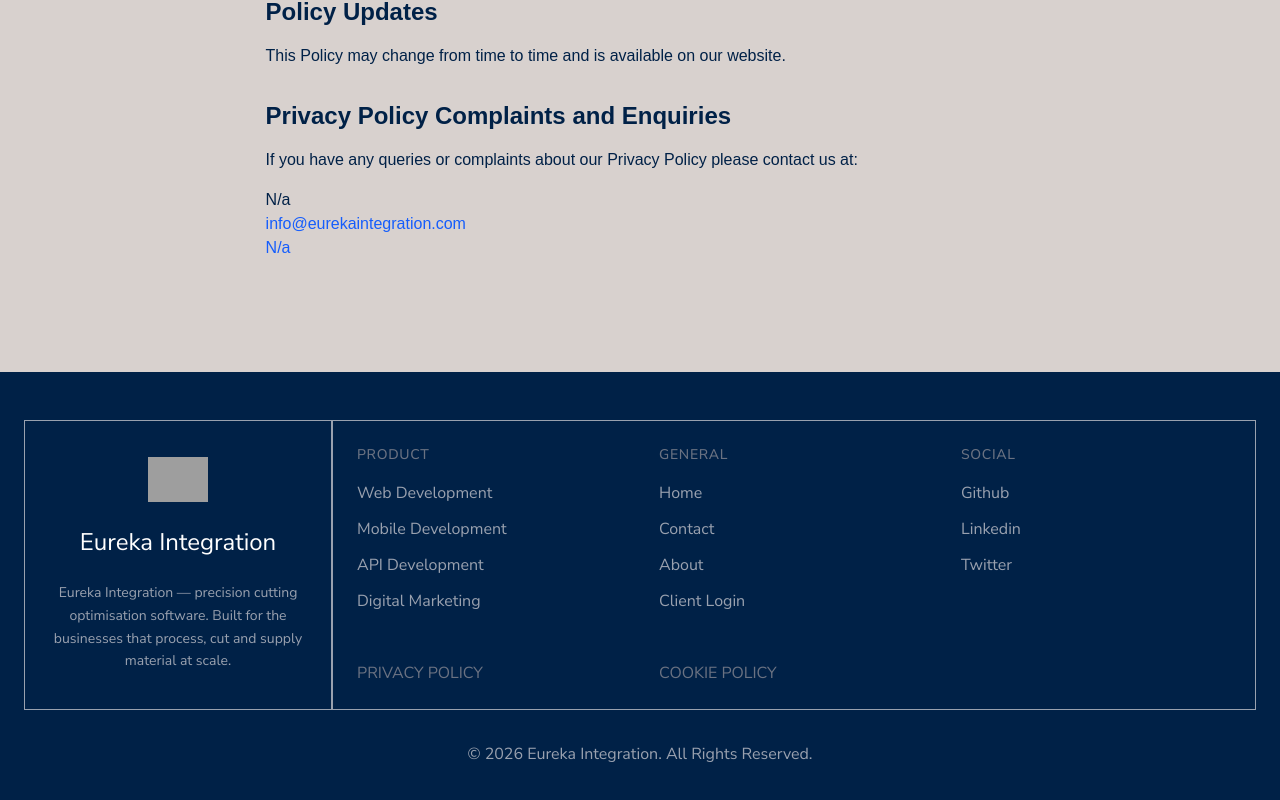
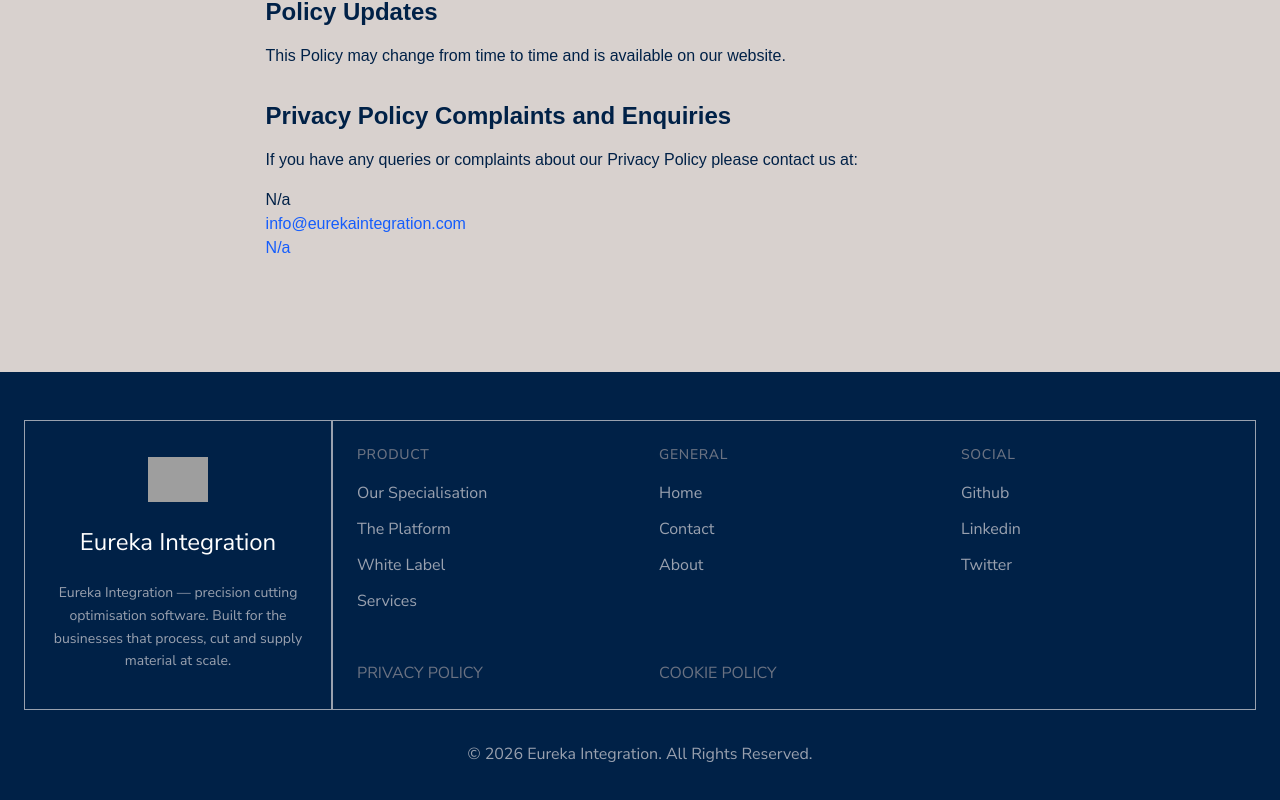
Before and after one commit to hd-marshall/eureka-integration, a Next.js app: page /privacy-policy in a window 1280 px wide. Shown: the part 2344-3144 px from the top of the page. Built offline with nearby package versions, Linux system fonts and the light colour scheme; grey boxes are pictures that could not be loaded.

Commit message:
footer links, link in the hero

```diff
--- a/src/app/components/Footer.tsx
+++ b/src/app/components/Footer.tsx
@@ -12,17 +12,17 @@
     description: `${brand.name} — ${brand.tagline.toLowerCase()}. Built for the businesses that process, cut and supply material at scale.`,
 
     productLinks: [
-      { href: '/web-development', label: 'Web Development' },
-      { href: '/mobile-development', label: 'Mobile Development' },
-      { href: '/api-development', label: 'API Development' },
-      { href: '/digital-marketing', label: 'Digital Marketing' },
+      { href: '#portfolio', label: 'Our Specialisation' },
+      { href: '#showcase', label: 'The Platform' },
+      { href: '#white-label', label: 'White Label' },
+      { href: '#services', label: 'Services' },
     ],
 
     generalLinks: [
-      { href: '/home', label: 'Home' },
-      { href: '/contact', label: 'Contact' },
-      { href: '/about', label: 'About' },
-      { href: '/client-login', label: 'Client Login' },
+      { href: '/', label: 'Home' },
+      { href: '#contact', label: 'Contact' },
+      { href: '#process', label: 'About' },
+      // { href: '/client-login', label: 'Client Login' },
     ],
 
     socialLinks: [
--- a/src/app/components/Hero.tsx
+++ b/src/app/components/Hero.tsx
@@ -132,7 +132,7 @@
         {/* Buttons */}
         <div className="flex flex-col sm:flex-row gap-4 z-20 relative">
           <button
-            onClick={() => scrollTo('services')}
+            onClick={() => scrollTo('showcase')}
             className="font-nunito-sans border-2 border-brand-navy bg-brand-background text-brand-navy px-8 py-3 rounded-lg font-semibold hover:bg-brand-accent hover:text-white cursor-pointer transition-all duration-200 hover:-translate-y-0.5 z-20 relative"
           >
             {secondaryButtonText}
--- a/src/app/services/page.tsx
+++ /dev/null
@@ -1,29 +0,0 @@
-// Services page for Eureka Integration
-
-export default function Services() {
-    return (
-        <section>
-            <h1 className="text-3xl font-bold text-brand-navy mb-8">Our Services</h1>
-            <div className="grid md:grid-cols-2 gap-8">
-                <div className="bg-white rounded-lg shadow p-6 border border-brand-gray">
-                    <h2 className="text-xl font-semibold text-brand-navy mb-2">IT Consulting</h2>
-                    <ul className="list-disc pl-6 text-brand-darkgray space-y-1">
-                        <li>Technology strategy & planning</li>
-                        <li>Process optimization</li>
-                        <li>Cloud migration & management</li>
-                        <li>Security & compliance</li>
-                    </ul>
-                </div>
-                <div className="bg-white rounded-lg shadow p-6 border border-brand-gray">
-                    <h2 className="text-xl font-semibold text-brand-navy mb-2">Software Development</h2>
-                    <ul className="list-disc pl-6 text-brand-darkgray space-y-1">
-                        <li>Custom web & mobile apps</li>
-                        <li>API & backend development</li>
-                        <li>UI/UX design & prototyping</li>
-                        <li>Maintenance & support</li>
-                    </ul>
-                </div>
-            </div>
-        </section>
-    );
-}
```
